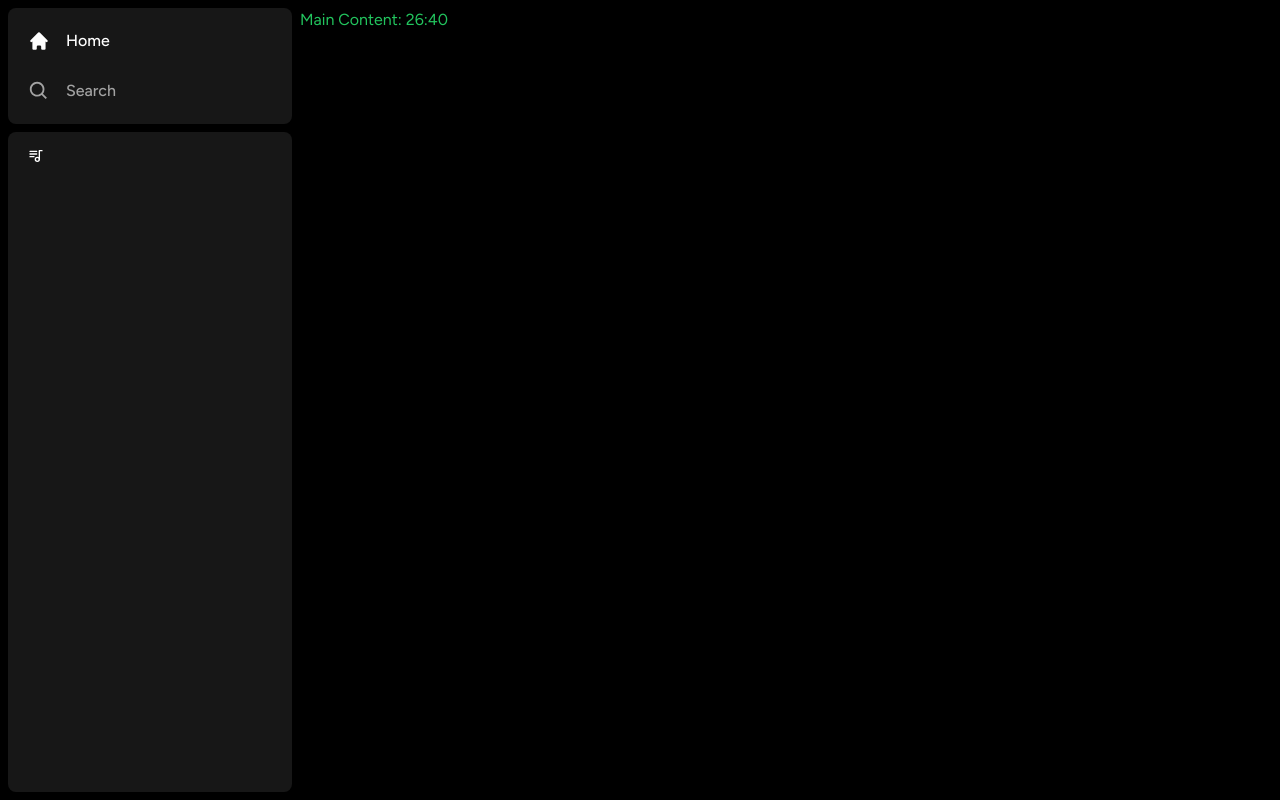
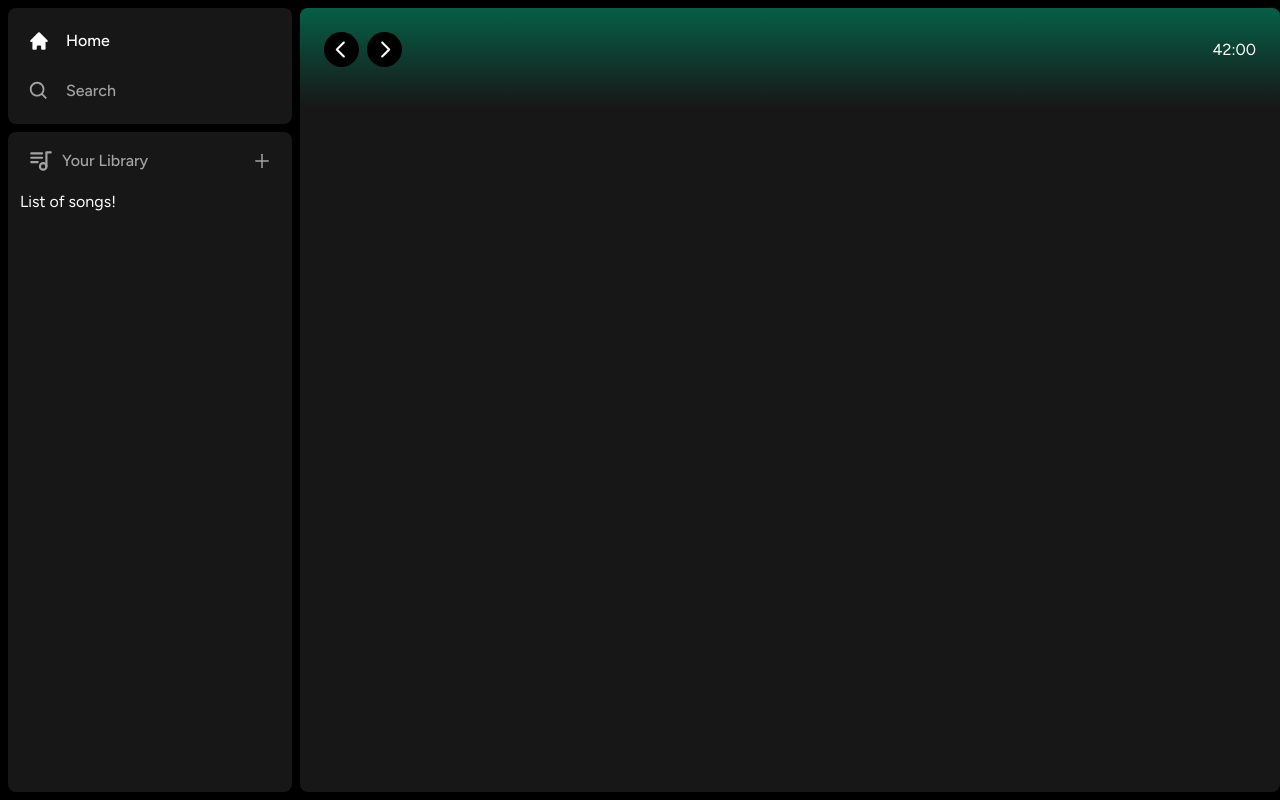
Before and after one commit to jaimevillegas/spotify-clone, a Next.js app: page / in a window 1280 px wide. Built offline with nearby package versions, Linux system fonts and the light colour scheme.

Commit message:
Layout - Buttons

```diff
--- a/app/(site)/page.tsx
+++ b/app/(site)/page.tsx
@@ -1,7 +1,20 @@
+import Header from '@/components/Header'
+
 export default function Home() {
   return (
-    <div className='text-green-500'>
-      Main Content: 26:40
+    <div className='
+      bg-neutral-900
+      rounded-lg
+      h-full
+      w-full
+      overflow-hidden
+      overflow-y-auto
+    '>
+
+      <Header>
+        Header
+      </Header>
+
     </div>
   )
 }
--- /dev/null
+++ b/components/Button.tsx
@@ -0,0 +1,22 @@
+import { forwardRef } from "react";
+
+interface ButtonProps
+  extends React.ButtonHTMLAttributes<HTMLButtonElement> {}
+
+const Button = forwardRef<HTMLButtonElement, ButtonProps>(({
+  className,
+  children,
+  disabled,
+  type = "button",
+  ...props
+}, ref) => {
+  return (
+    <button>
+      42:00
+    </button>
+  )
+})
+
+Button.displayName = "Button";
+
+export default Button;
--- /dev/null
+++ b/components/Header.tsx
@@ -0,0 +1,124 @@
+"use client";
+
+import Button from "@/components/Button";
+import { useRouter } from "next/navigation";
+import { twMerge } from "tailwind-merge";
+import { RxCaretLeft, RxCaretRight } from "react-icons/rx";
+import { HiHome } from "react-icons/hi";
+import { BiSearch } from "react-icons/bi";
+
+interface HeaderProps {
+  children: React.ReactNode;
+  className?: string;
+}
+
+const Header: React.FC<HeaderProps> = ({
+  children,
+  className
+}) => {
+  const router = useRouter();
+
+  const handleLogout = () => {
+    // Handle logout later
+  }
+
+  return (
+    <div
+      className={twMerge(`
+        h-fit
+        bg-gradient-to-b
+        from-emerald-800
+        p-6
+      `,
+        className
+      )}
+
+    >
+      <div className="
+        w-full
+        mb-4
+        flex
+        items-center
+        justify-between
+      ">
+        <div className="
+          hidden
+          md:flex
+          gap-x-2
+          items-center
+        ">
+          <button
+          onClick={() => router.back()}
+          className="
+            rounded-full
+            bg-black
+            flex
+            items-center
+            justify-center
+            hover:opacity-75
+            transition
+          ">
+            <RxCaretLeft className="text-white" size={35}/>
+          </button>
+          <button
+            onClick={() => router.forward()}
+           className="
+            rounded-full
+            bg-black
+            flex
+            items-center
+            justify-center
+            hover:opacity-75
+            transition
+          ">
+            <RxCaretRight className="text-white" size={35}/>
+          </button>
+        </div>
+        <div className="flex md:hidden gap-x-2 items-center">
+          <button className="
+            rounded-full
+            p-2
+            bg-white
+            flex
+            items-center
+            justify-center
+            hover:opacity-75
+            transition
+          ">
+            <HiHome className="text-black" size={20}/>
+          </button>
+          <button className="
+            rounded-full
+            p-2
+            bg-white
+            flex
+            items-center
+            justify-center
+            hover:opacity-75
+            transition
+          ">
+            <BiSearch className="text-black" size={20}/>
+          </button>
+
+        </div>
+        <div className="
+          flex
+          justify-between
+          items-center
+          gap-x-4
+        ">
+          <>
+            <div>
+              <Button>
+                Sign Up
+              </Button>
+            </div>
+          </>
+
+        </div>
+      </div>
+    </div>
+  );
+}
+
+export default Header;
--- a/components/Library.tsx
+++ b/components/Library.tsx
@@ -1,6 +1,7 @@
 "use client";
 
 import { TbPlaylist } from "react-icons/tb";
+import { AiOutlinePlus } from "react-icons/ai";
 
 const Library = () => {
   const onClick = () => {
@@ -26,10 +27,36 @@
           "
         >
 
-          <TbPlaylist />
-
+          <TbPlaylist className="text-neutral-400" size={26}/>
+          <p
+            className="
+              text-neutral-400
+              font-medium
+              text-md
+            "
+          >
+            Your Library
+          </p>
         </div>
-
+        <AiOutlinePlus
+          onClick={onClick}
+          size={20}
+          className="
+            text-neutral-400
+            cursor-pointer
+            hover:text-white
+            transition
+          "
+        />
+      </div>
+      <div className="
+        flex
+        flex-col
+        gap-y-2
+        mt-4
+        px-3
+      ">
+        List of songs!
       </div>
     </div>
   );
```
